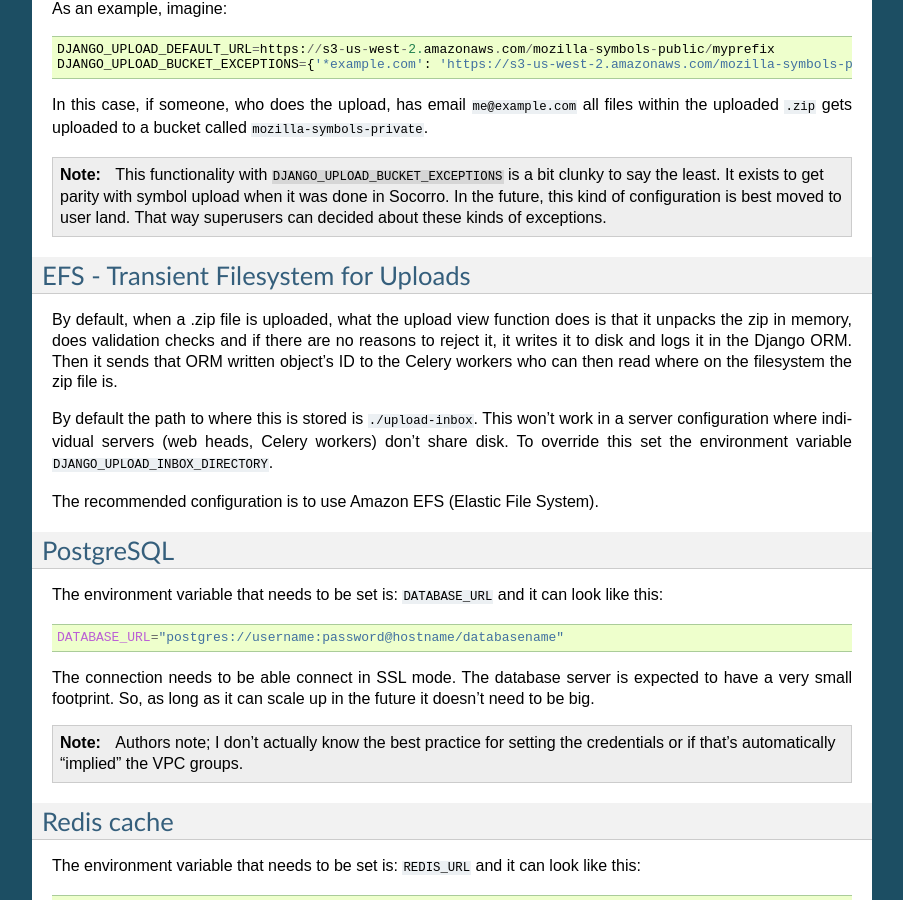
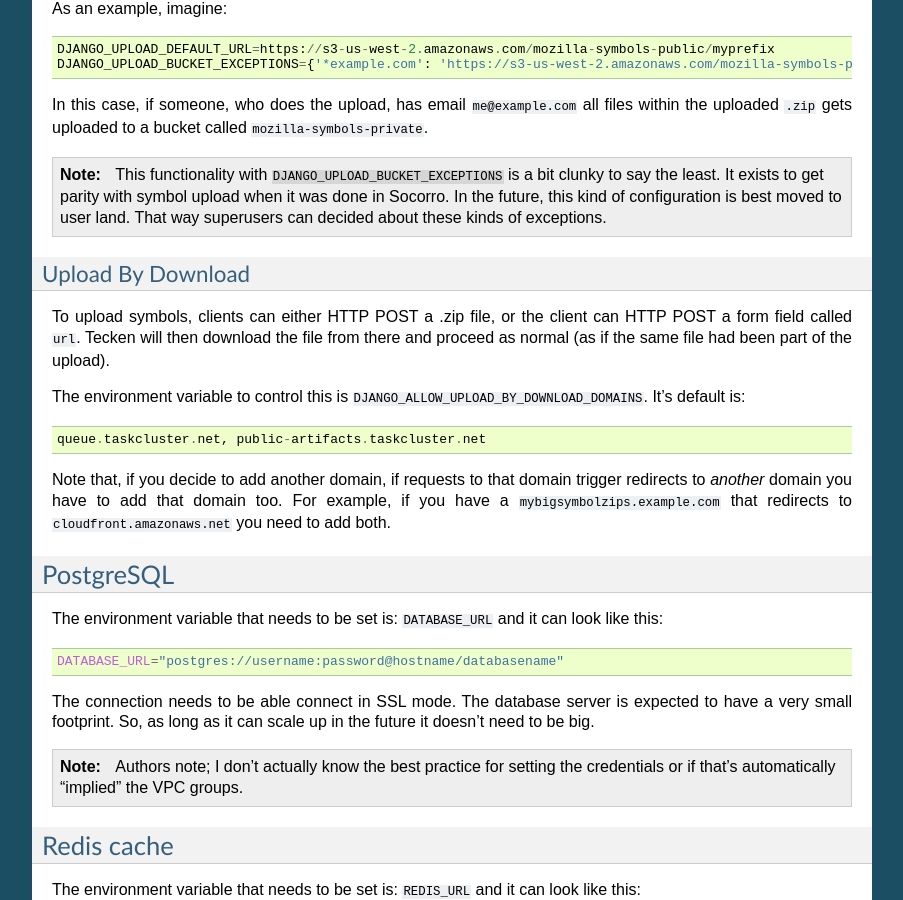
Before and after one commit to mozilla-services/tecken, a Sphinx documentation site: the page built from docs/configuration.rst, in a window 1280 px wide and 900 px high, scrolled down 2507 px. Shown: the whole window, without its empty margins (198-1101 px from the left). Built offline with Sphinx 7.4.7, drawn with Linux system fonts in a browser that asks for light colours; some of the changed text lies outside the part shown.

Commit message:
document ALLOW_UPLOAD_BY_DOWNLOAD_DOMAINS (#469)

```diff
--- a/docs/configuration.rst
+++ b/docs/configuration.rst
@@ -149,22 +149,24 @@ all files within the uploaded ``.zip`` gets uploaded to a bucket called
           configuration is best moved to user land. That way superusers can
           decided about these kinds of exceptions.
 
-EFS - Transient Filesystem for Uploads
-======================================
 
-By default, when a .zip file is uploaded, what the upload view function
-does is that it unpacks the zip in memory, does validation checks and
-if there are no reasons to reject it, it writes it to disk and logs it
-in the Django ORM. Then it sends that ORM written object's ID to the Celery
-workers who can then read where on the filesystem the zip file is.
+Upload By Download
+------------------
 
-By default the path to where this is stored is ``./upload-inbox``. This
-won't work in a server configuration where individual servers (web heads,
-Celery workers) don't share disk. To override this set the environment
-variable ``DJANGO_UPLOAD_INBOX_DIRECTORY``.
+To upload symbols, clients can either HTTP POST a .zip file, or the client
+can HTTP POST a form field called ``url``. Tecken will then download the
+file from there and proceed as normal (as if the same file had been
+part of the upload).
 
-The recommended configuration is to use Amazon EFS (Elastic File System).
+The environment variable to control this is
+``DJANGO_ALLOW_UPLOAD_BY_DOWNLOAD_DOMAINS``. It's default is::
 
+    queue.taskcluster.net, public-artifacts.taskcluster.net
+
+Note that, if you decide to add another domain, if requests to that domain
+trigger redirects to *another* domain you have to add that domain too.
+For example, if you have a ``mybigsymbolzips.example.com`` that redirects to
+``cloudfront.amazonaws.net`` you need to add both.
 
 PostgreSQL
 ==========
```
